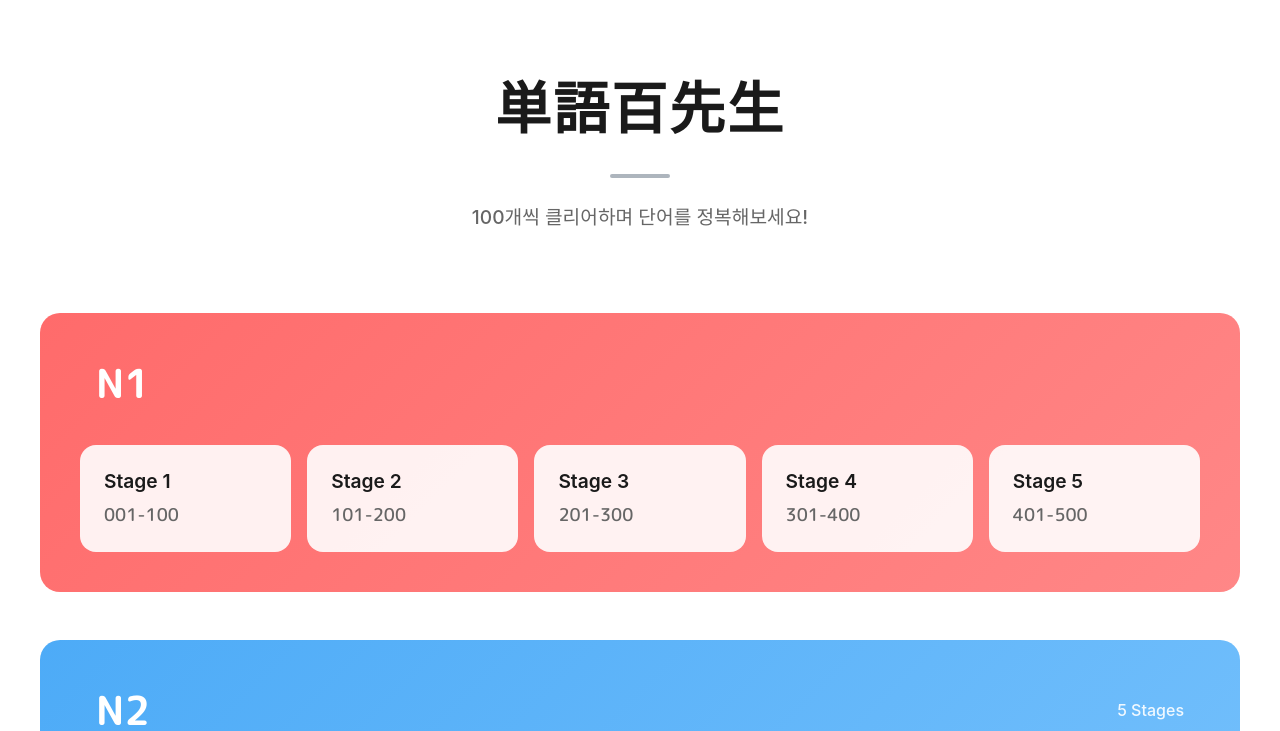
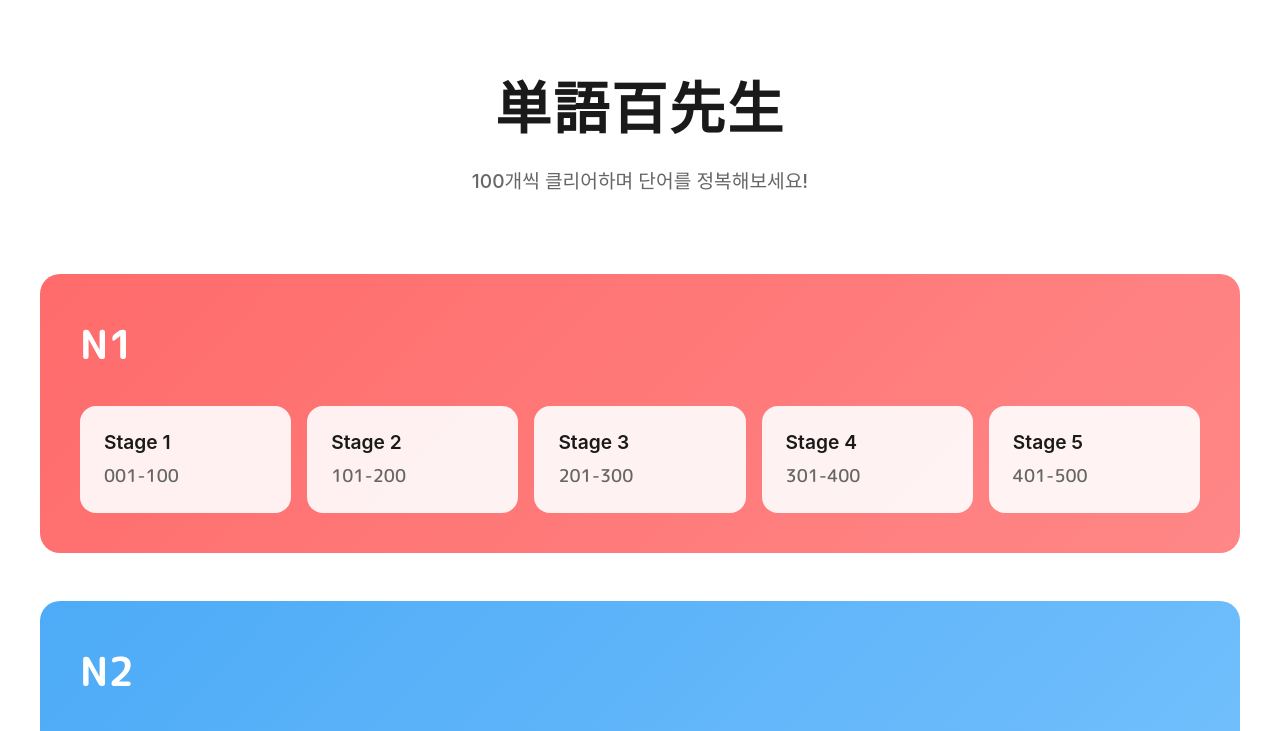
Before and after one commit to CobyApp/Japanese-Study, a React (Create React App) app: page / in a window 1280 px wide. Shown: the top 731 px of the page. Built offline with nearby package versions, Linux system fonts and the light colour scheme.

Commit message:
[CHORE] 스타일 변경

```diff
--- a/src/App.css
+++ b/src/App.css
@@ -24,20 +24,11 @@
   letter-spacing: 2px;
 }
 
-.title-decoration {
-  width: 60px;
-  height: 4px;
-  background: #adb5bd;
-  margin: 1.5rem auto;
-  border-radius: 2px;
-}
-
 .subtitle {
   font-size: 1.2rem;
   color: #666;
   margin-top: 1rem;
   font-weight: 500;
-  line-height: 1.6;
 }
 
 .levels-container {
@@ -67,9 +58,7 @@
 .level-header {
   display: flex;
   align-items: center;
-  justify-content: space-between;
   margin-bottom: 2rem;
-  padding: 0 1rem;
 }
 
 .level-badge {
@@ -77,12 +66,6 @@
   font-size: 2.5rem;
   font-weight: 700;
   color: white;
-}
-
-.stage-count {
-  font-size: 1rem;
-  color: rgba(255, 255, 255, 0.9);
-  font-weight: 500;
 }
 
 .stage-grid {
--- a/src/App.js
+++ b/src/App.js
@@ -29,7 +29,6 @@ function App() {
       <div className="main-screen">
         <header className="main-header">
           <h1 className="title">単語百先生</h1>
-          <div className="title-decoration"></div>
           <p className="subtitle">100개씩 클리어하며 단어를 정복해보세요!</p>
         </header>
 
@@ -57,7 +56,6 @@ function App() {
           <section className="level-section n2-section">
             <div className="level-header">
               <span className="level-badge">N2</span>
-              <span className="stage-count">5 Stages</span>
             </div>
             <div className="stage-grid">
               {sections.map((section) => (
@@ -78,7 +76,6 @@ function App() {
           <section className="level-section n3-section">
             <div className="level-header">
               <span className="level-badge">N3</span>
-              <span className="stage-count">5 Stages</span>
             </div>
             <div className="stage-grid">
               {sections.map((section) => (
```
